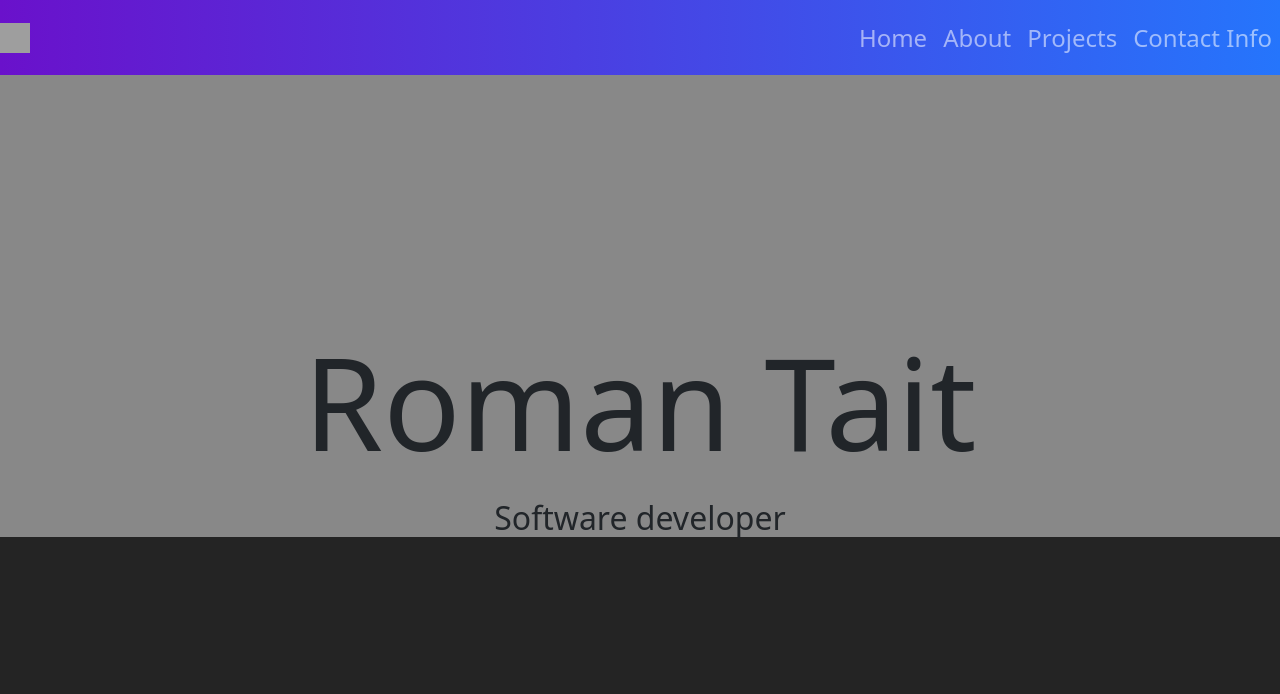
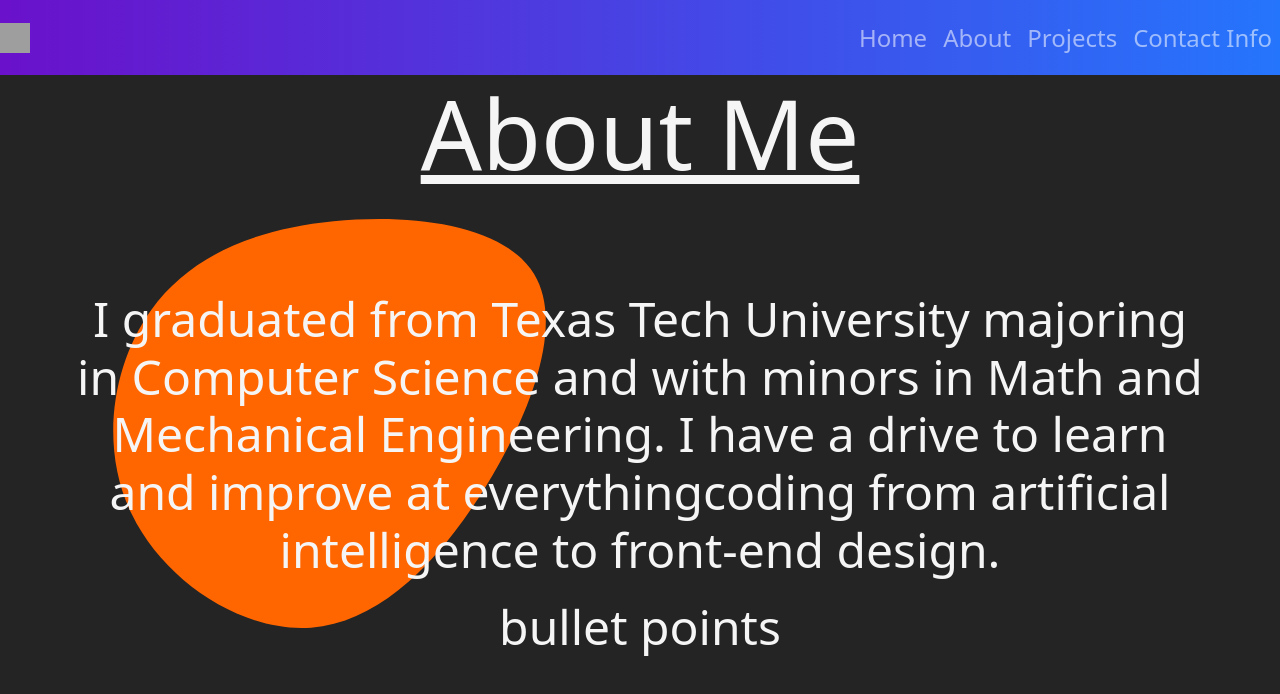
Before and after one commit to Roman-99/Roman-Portfolio-Website, a React (Vite) app in the folder my-react-app/: page /#/About in a window 1280 px wide. Before the commit this address led to /#/. Shown: the top 694 px of the page. Built offline with nearby package versions, Linux system fonts and the light colour scheme; grey boxes are pictures that could not be loaded.

Commit message:
basic svg blob setup

```diff
--- a/my-react-app/index.html
+++ b/my-react-app/index.html
@@ -6,6 +6,8 @@
     <link rel="icon" type="image/svg+xml" href="/vite.svg" />
     <meta name="viewport" content="width=device-width, initial-scale=1.0" />
     <title>Vite + React + TS</title>
+    <script src="https://unpkg.com/@popperjs/core@2/dist/umd/popper.js"></script>
+    <script src="https://cdn.jsdelivr.net/npm/bootstrap@5.3.2/dist/js/bootstrap.bundle.min.js" integrity="sha384-C6RzsynM9kWDrMNeT87bh95OGNyZPhcTNXj1NW7RuBCsyN/o0jlpcV8Qyq46cDfL" crossorigin="anonymous"></script>
   </head>
   <body>
     <div id="root"></div>
--- a/my-react-app/package.json
+++ b/my-react-app/package.json
@@ -13,6 +13,7 @@
     "deploy": "gh-pages -d dist"
   },
   "dependencies": {
+    "@popperjs/core": "^2.11.8",
     "bootstrap": "^5.3.2",
     "react": "^18.2.0",
     "react-dom": "^18.2.0",
--- a/my-react-app/src/App.css
+++ b/my-react-app/src/App.css
@@ -22,15 +22,12 @@
   font-size: 1.5em;
 }
 
-navbar-toggler {
-  text-align:right
-}
-
 h1.name {
   background-color: transparent;
   text-align: center;
   font-size: 8em;
-  margin: 250px 75px 20px 75px
+  margin: 250px 75px 20px 75px;
+  color: rgb(245, 245, 245);
 }
 
 h1.title {
@@ -38,27 +35,31 @@
   text-align: center;
   font-size: 6em;
   text-decoration: underline;
+  color: rgb(245, 245, 245);
 }
 
 h2 {
   background-color: transparent;
   text-align: center;
   font-size: 2em;
+  color: rgb(245, 245, 245);
 }
 
 h3 {
   background-color: transparent;
   text-align: center;
   font-size: 3em;
-  margin: 100px 75px 20px 75px
+  margin: 100px 75px 20px 75px;
+  color: rgb(245, 245, 245);
 }
 
 h4 {
   background-color: transparent;
   text-align: center;
   font-size: 3em;
+  color: rgb(245, 245, 245);
 }
 
 body {
-  background-color: #888888;
+  background-color: transparent;
 }
--- a/my-react-app/src/App.tsx
+++ b/my-react-app/src/App.tsx
@@ -5,12 +5,24 @@
 import Contact from "./routes/Contact";
 import Home from "./routes/Home";
 import Projects from "./routes/Projects";
-import './App.css';
+import "./App.css";
 
 function App() {
   return (
     <div>
       <NavBar />
+
+      <div className="position-absolute w-50" style={{ zIndex: -1 }}>
+        <svg viewBox="0 0 200 200" xmlns="http://www.w3.org/2000/svg">
+          <path
+            fill="#FF6600"
+            d="M66.9,-37.8C76.3,-22.4,66.3,5,51.9,28.4C37.5,51.8,18.8,71.1,-2.8,72.7C-24.3,74.3,-48.7,58.2,-58.8,37.3C-69,16.4,-65,-9.4,-52.8,-26.5C-40.6,-43.5,-20.3,-51.9,4.2,-54.3C28.8,-56.8,57.5,-53.3,66.9,-37.8Z"
+            transform="translate(100 100)"
+          />
+        </svg>
+      </div>
+
+      <div>
         <Routes>
           <Route path="/" element={<Home />} />
           <Route path="/About" element={<About />} />
@@ -18,6 +30,7 @@
           <Route path="/Contact" element={<Contact />} />
         </Routes>
       </div>
+    </div>
   );
 }
 
--- a/my-react-app/src/components/NavBar.tsx
+++ b/my-react-app/src/components/NavBar.tsx
@@ -4,12 +4,7 @@
   return (
     <nav className="navbar navbar-expand-lg navbar-dark navbar-custom gradient-custom">
       <a className="navbar-brand" href="#">
-        <img
-          src="/../assets/react.svg"
-          width="30"
-          height="30"
-          alt=""
-        />
+        <img src="/../assets/react.svg" width="30" height="30" alt="" />
       </a>
       <button
         className="navbar-toggler"
@@ -22,7 +17,10 @@
       >
         <span className="navbar-toggler-icon"></span>
       </button>
-      <div className="collapse navbar-collapse d-flex justify-content-end" id="navbarNav">
+      <div
+        className="collapse navbar-collapse d-flex justify-content-end"
+        id="navbarNav"
+      >
         <ul className="navbar-nav navbar-right">
           <LinkContainer to="/">
             <li className="nav-item active">
@@ -36,16 +34,12 @@
           </LinkContainer>
           <LinkContainer to="/Projects">
             <li className="nav-item">
-              <a className="nav-link" href="#">
-                Projects
-              </a>
+              <a className="nav-link">Projects</a>
             </li>
           </LinkContainer>
           <LinkContainer to="/Contact">
             <li className="nav-item">
-              <a className="nav-link" href="#">
-                Contact Info
-              </a>
+              <a className="nav-link">Contact Info</a>
             </li>
           </LinkContainer>
         </ul>
--- a/my-react-app/src/routes/Contact.tsx
+++ b/my-react-app/src/routes/Contact.tsx
@@ -6,6 +6,8 @@
             <h3>
                 Email: roman.tait99@gmail.com
                 <br />
+                <br />
+                <br />
                 Github: github.com/Roman-99
             </h3>
         </div>
```
Also changed, not shown: my-react-app/src/components/LavaLamp.tsx (added), 5 other files (tests, documents, lock files or other folders). Lines whose indentation alone changed are shown as unchanged.
